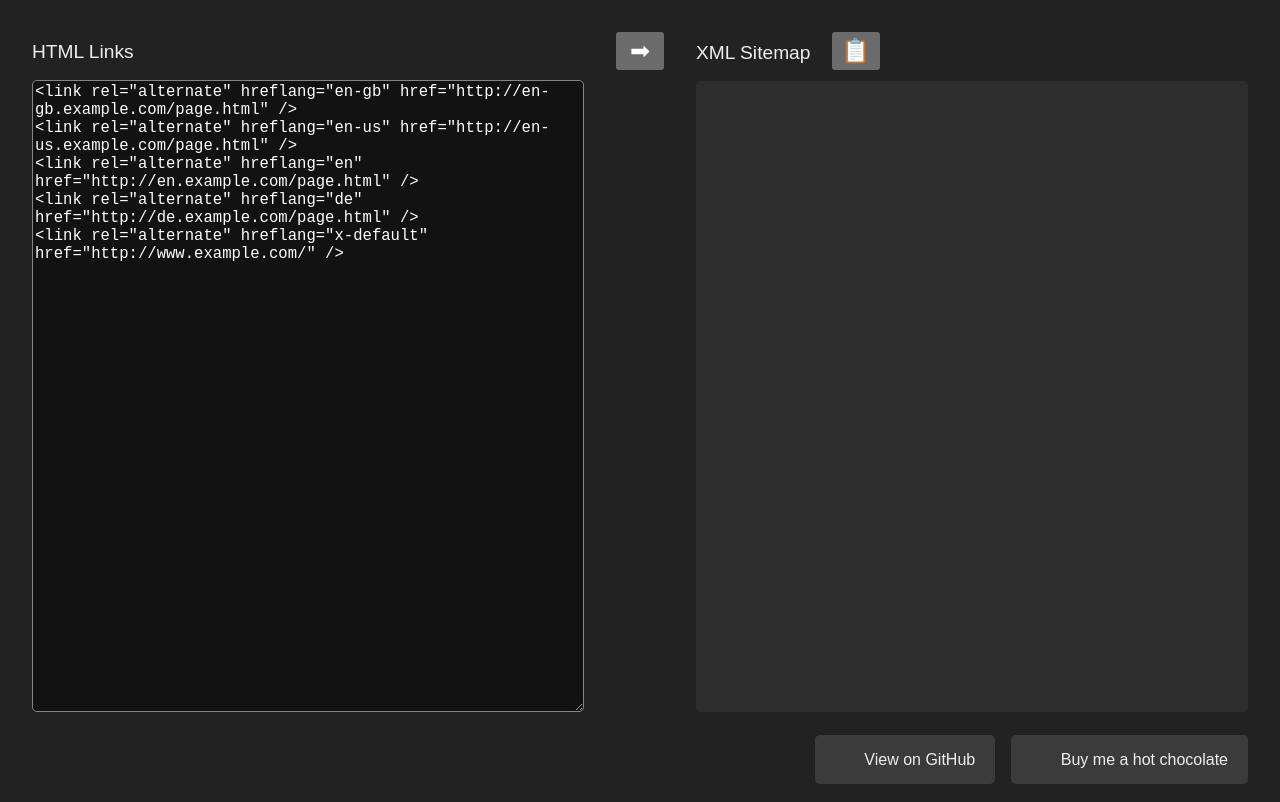
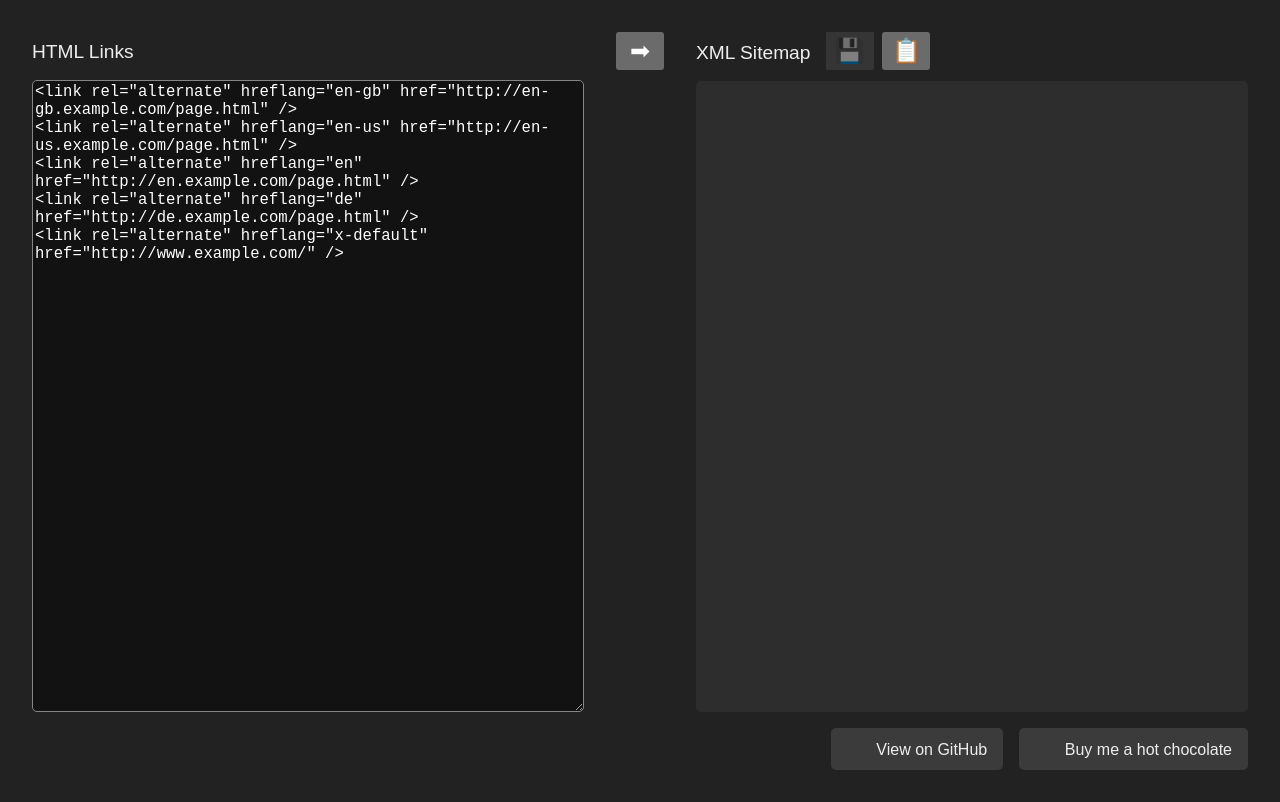
Before and after one commit to kevduc/html-xml-hreflang, a plain HTML site: page index.html in a window 1280 px wide. Drawn offline with nearby package versions, Linux system fonts and the light colour scheme.

Commit message:
Added save button

```diff
--- a/index.html
+++ b/index.html
@@ -42,14 +42,14 @@
         grid-auto-flow: column;
         gap: 1rem;
 
-        padding: 1rem var(--gap);
+        padding: 1rem var(--gap) var(--gap) var(--gap);
         padding-top: 0.5rem;
       }
 
-      a {
+      .social {
         color: lightblue;
         text-decoration: none;
-        padding: 0.8rem 1.25rem 0.75rem 1.25rem;
+        padding: 0.6rem 1rem 0.5rem 1rem;
         background-color: #3b3b3b;
         border-radius: 5px;
         height: fit-content;
@@ -57,13 +57,13 @@
         text-align: center;
       }
 
-      a:hover,
-      a:focus {
+      .social:hover,
+      .social:focus {
         background-color: grey;
       }
 
-      a,
-      a:visited {
+      .social,
+      .social:visited {
         color: inherit;
       }
 
@@ -111,7 +111,7 @@
           grid-template-columns: 1fr;
         }
 
-        a {
+        .social {
           padding: 0.6rem 0.5rem 0.5rem 0.5rem;
         }
 
@@ -145,20 +145,53 @@
         border-radius: 5px;
       }
 
-      button {
+      .button {
+        position: relative;
         cursor: pointer;
         font-size: 1.5rem;
         line-height: 2rem;
         width: 3rem;
+        background-color: #6b6b6b;
+        border: none;
+        border-radius: 3px;
+        padding: 0.2rem 0.5rem;
+        display: inline-block;
+        text-decoration: none;
+      }
+
+      .button:hover:not(.disabled) {
+        background-color: #8f8f8f;
+      }
+
+      .button:active:not(.disabled) {
+        background-color: #6b6b6b;
+      }
+
+      .button.disabled {
+        cursor: default;
+      }
+
+      .button.disabled::after {
+        content: '';
+        position: absolute;
+        border-radius: 3px;
+        background-color: rgba(0, 0, 0, 0.5);
+        top: 0;
+        bottom: 0;
+        left: 0;
+        right: 0;
       }
 
       #convert::after {
         content: '➡';
       }
 
+      #save {
+        margin-left: 1rem;
+      }
+
       #copy {
-        position: relative;
-        margin-left: 1rem;
+        margin-left: 0.5rem;
       }
 
       #copy::before {
@@ -222,16 +255,19 @@
         <textarea class="content" id="input" spellcheck="false"></textarea>
       </div>
       <div class="field">
-        <button id="convert" title="Convert" onclick="convert()"></button>
+        <button class="button" id="convert" title="Convert" onclick="convert()"></button>
       </div>
       <div class="field">
-        <label for="output">XML Sitemap <button title="Copy Sitemap code" id="copy" onclick="copy()"></button></label>
+        <label for="output"
+          >XML Sitemap<a class="button disabled" title="Save as XML file" id="save" download="sitemap.xml">💾</a
+          ><button class="button" title="Copy Sitemap code" id="copy" onclick="copy()"></button
+        ></label>
         <pre class="content"><code id="output" class="language-xml"></code></pre>
       </div>
     </main>
     <footer>
-      <a target="_blank" class="github" href="https://github.com/kevduc/html-xml-hreflang">View on GitHub</a>
-      <a target="_blank" class="buymeacoffee" href="https://www.buymeacoffee.com/kevduc">Buy me a hot chocolate</a>
+      <a class="social github" target="_blank" href="https://github.com/kevduc/html-xml-hreflang">View on GitHub</a>
+      <a class="social buymeacoffee" target="_blank" href="https://www.buymeacoffee.com/kevduc">Buy me a hot chocolate</a>
     </footer>
 
     <script src="https://unpkg.com/prismjs@1.29.0/components/prism-core.min.js"></script>
@@ -277,11 +313,18 @@ ${alternates}
         setTimeout(() => {
           output.innerHTML = Prism.highlight(outputText, Prism.languages.xml, 'xml')
           convertButton.classList.remove('loading')
+
+          const data = new Blob([output.innerText], { type: 'application/xml' })
+          const url = URL.createObjectURL(data)
+
+          const saveButton = document.querySelector('#save')
+          saveButton.href = url
+          saveButton.classList.remove('disabled')
         }, 100)
       }
 
       let copyTimeout = null
-      function copy() {
+      async function copy() {
         const output = document.querySelector('#output')
         const copyButton = document.querySelector('#copy')
 
```
